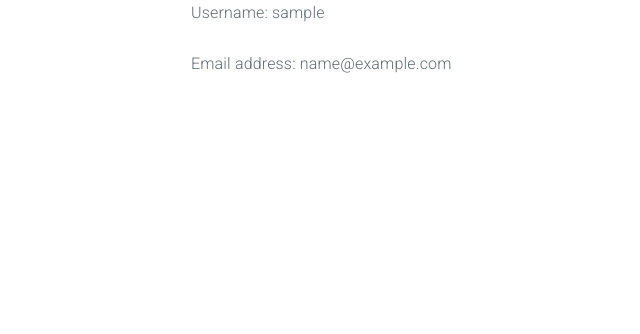
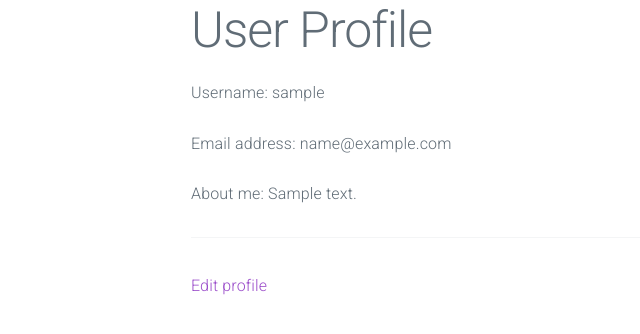
Before and after one commit to Marundu/book-tracker, a Flask app: page /user_profile in a window 1280 px wide. Shown: the top 334 px of the page, without its empty margins (99-739 px from the left). Run offline with Flask 2, Linux system fonts and the light colour scheme; a user stored in the database is signed in; tables that the repository leaves empty hold one stand-in row (values such as "Sample post"); some libraries are stand-ins or nearby versions.

Commit message:
Added ability to edit user profiles

```diff
--- a/app/models.py
+++ b/app/models.py
@@ -11,11 +11,13 @@ class User(UserMixin, db.Model):
     email=db.Column(db.String(100), index=True, unique=True)
     username=db.Column(db.String(100), index=True, unique=True)
     password_hash=db.Column(db.String(128))
+    about_me=db.Column(db.String(140))
 
-    def __init__(self, email, username, password_hash):
+    def __init__(self, email, username, password_hash, about_me):
         self.email=email
         self.username=username
         self.password_hash=password_hash
+        self.about_me=about_me
 
     def __repr__(self):
         return '<User: Username {0}, Email {1}'.format(self.username, self.email)
--- a/app/templates/user_profile.html
+++ b/app/templates/user_profile.html
@@ -1,11 +1,18 @@
 {% extends "layout.html" %}
 
 {% block content %}
+
+<h1> User Profile </h1>
 
 <body>
 
   <p> Username: {{ current_user.username }} </p>
   <p> Email address: {{ current_user.email }} </p>
+  <p> About me: {{ current_user.about_me }} </p>
+
+  <hr>
+
+  <a href="{{ url_for('edit_profile') }}">Edit profile</a>
 
 </body>
 
--- a/app/views.py
+++ b/app/views.py
@@ -1,9 +1,10 @@
 from app import app, db
-from app.forms import RegisterForm, LoginForm
+from app.forms import EditProfileForm, RegisterForm, LoginForm
 from app.models import Book, User
 
 from datetime import datetime
 
+from flask import flash
 from flask import redirect
 from flask import render_template
 from flask import request
@@ -128,3 +129,19 @@ def logout():
 @login_required
 def user_profile():
     return render_template('user_profile.html')
+
+@app.route('/edit_profile', methods=['GET', 'POST'])
+@login_required
+def edit_profile():
+    form=EditProfileForm()
+    if form.validate_on_submit():
+        current_user.username=form.username.data
+        current_user.about_me=form.about_me.data
+        db.session.commit()
+        flash('Your changes have been saved!')
+        return redirect(url_for('user_profile'))
+
+    elif request.method=='GET':
+        form.username.data=current_user.username
+        form.about_me.data=current_user.about_me
+    return render_template('edit_profile.html', form=form)
```
Also changed, not shown: app/forms.py (+11 -6 lines), app/templates/edit_profile.html (added, +25 -0 lines), migrations/versions/1835754761f4_added_about_me.py (added, +28 -0 lines).
